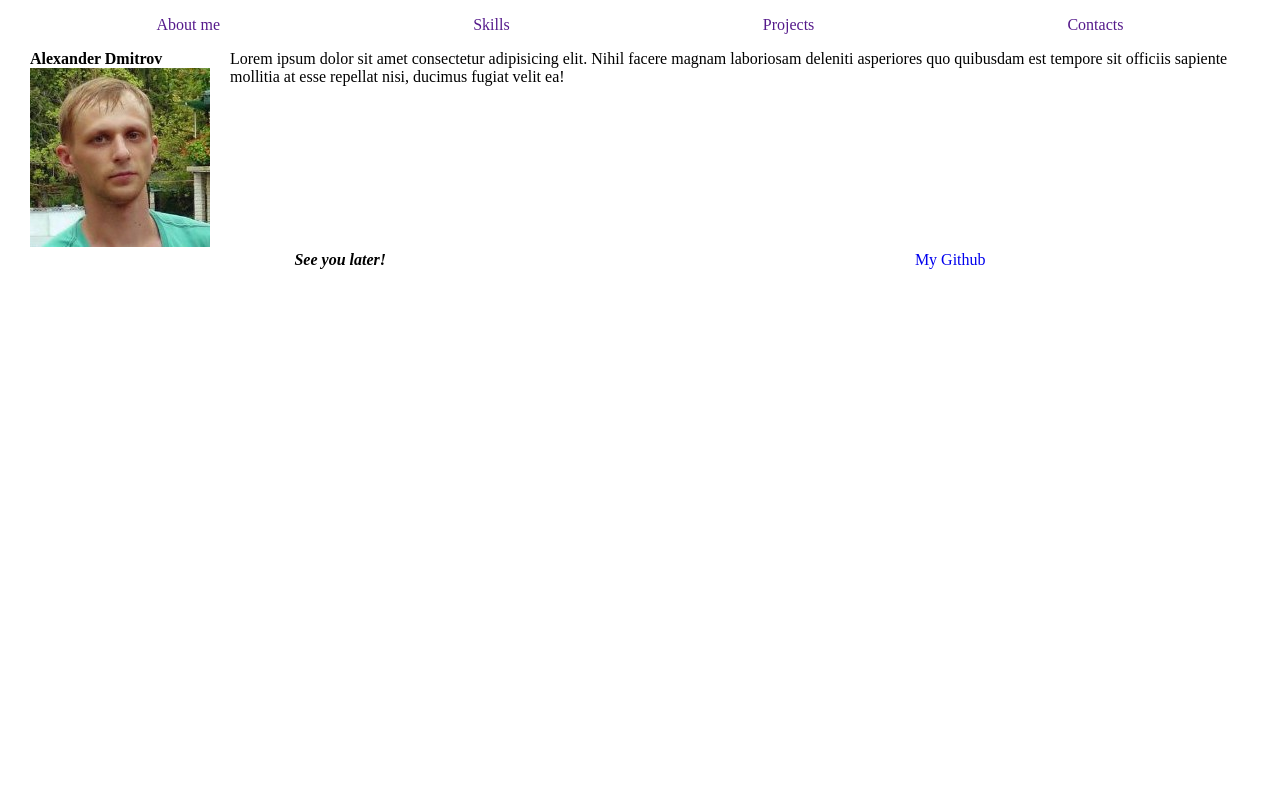
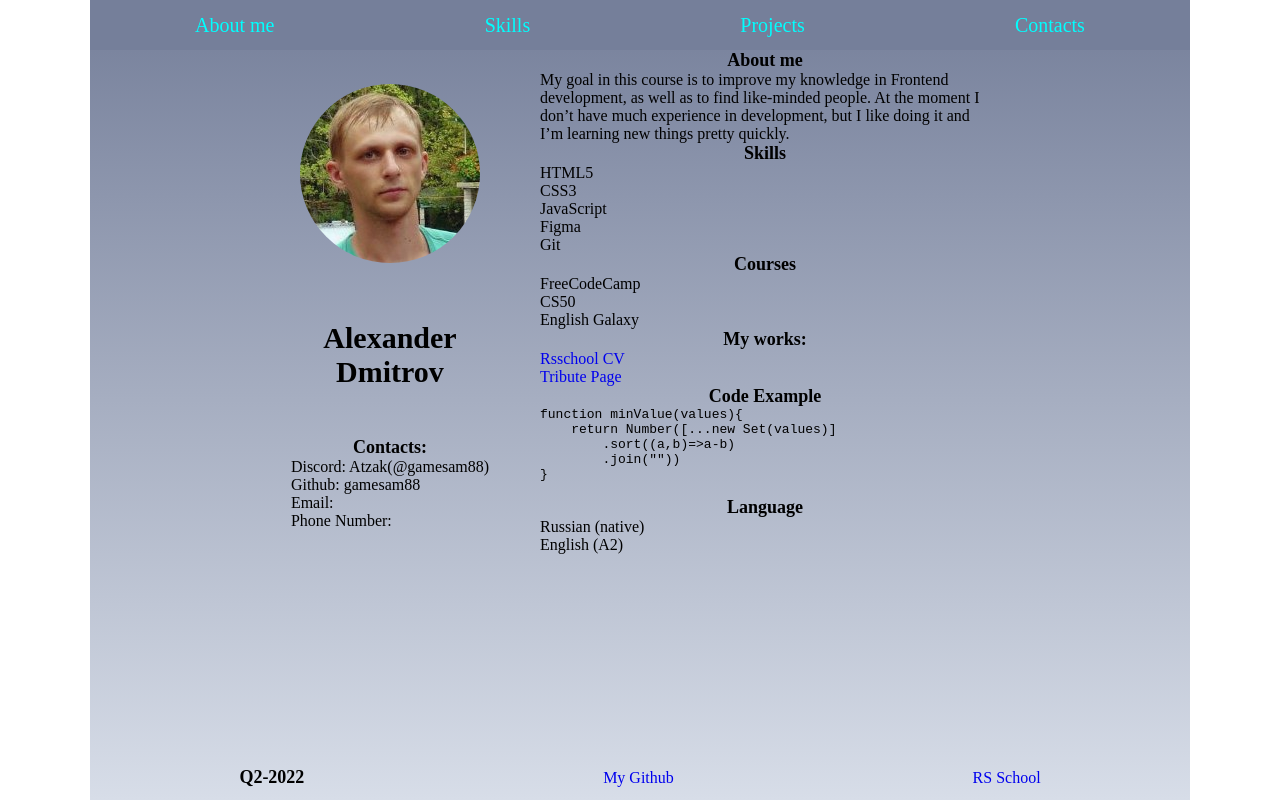
Before and after one commit to gamesam88/rsschool-cv, a plain HTML site: page index.html in a window 1280 px wide. Drawn offline with Linux system fonts and the light colour scheme.

Commit message:
feat: add main sections

```diff
--- a/index.html
+++ b/index.html
@@ -12,7 +12,7 @@
 <body>
 
     <div class="wrapper">
-        <header>
+        <header class="header">
             <div class="container">
                 <nav class="nav">
                     <ul class="nav-list">
@@ -26,27 +26,86 @@
         </header>
         <main class="main">
             <div class="main-container">
-                <div class="left-section">
-                    <h1>Alexander Dmitrov</h1>
+                <div class="left-side">
                     <div class="main-img">
                         <img src="./assets/photo.jpg" alt="my photo">
                     </div>
+                    <h1>Alexander<br>Dmitrov</h1>
+                    <section>
+                        <div class="contacts">
+                            <p>Contacts:</p>
+                            <ul>
+                                <li>Discord: Atzak(@gamesam88)</li>
+                                <li>Github: gamesam88</li>
+                                <li>Email:</li>
+                                <li>Phone Number:</li>
+                            </ul>
+                        </div>
+                    </section>
                 </div>
-                <div class="rigth-section">
-                    <div class="main-aboutme">
-                        Lorem ipsum dolor sit amet consectetur adipisicing elit. Nihil facere magnam laboriosam deleniti
-                        asperiores quo quibusdam est tempore sit officiis sapiente mollitia at esse repellat nisi,
-                        ducimus
-                        fugiat velit ea!
-                    </div>
+                <div class="rigth-side">
+                    <section>
+                        <p>About me</p>
+                        <div class="main-about">
+                            My goal in this course is to improve my knowledge in Frontend development,
+                            as well as to find like-minded people. At the moment I don’t have much experience
+                            in development, but I like doing it and I’m learning new things pretty quickly.
+                        </div>
+                    </section>
+                    <section>
+                        <p>Skills</p>
+                        <div class="skill-list">
+                            <ul>
+                                <li>HTML5</li>
+                                <li>CSS3</li>
+                                <li>JavaScript</li>
+                                <li>Figma</li>
+                                <li>Git</li>
+                            </ul>
+                        </div>
+                    </section>
+                    <section>
+                        <p>Courses</p>
+                        <ul>
+                            <li>FreeCodeCamp</li>
+                            <li>CS50</li>
+                            <li>English Galaxy</li>
+                    </section>
+                    <section>
+                        <p>My works:</p>
+                        <ul>
+                            <li><a href="https://gamesam88.github.io/rsschool-cv/cv" target="_blanck">Rsschool CV</a>
+                            </li>
+                            <li><a href="https://gamesam88.github.io/Tribute-Page/Camp/" target="_blanck">Tribute
+                                    Page</a></li>
+                        </ul>
+                    </section>
+                    <section>
+                        <p>Code Example</p>
+                        <div class="code">
+                            <pre>function minValue(values){
+    return Number([...new Set(values)]
+        .sort((a,b)=>a-b)
+        .join(""))
+}
+                            </pre>
+                        </div>
+                    </section>
+                    <section>
+                        <p>Language</p>
+                        <ul>
+                            <li>Russian (native)</li>
+                            <li>English (A2)</li>
+                        </ul>
+                    </section>
                 </div>
             </div>
         </main>
         <footer class="footer">
-            <p>
-                <b><em>See you later!</em></b>
-            </p>
+            <p>Q2-2022</p>
             <a href="https://github.com/gamesam88">My Github</a>
+            <a href="https://rs.school/index.html">RS School</a>
+
         </footer>
     </div>
 </body>
--- a/style.css
+++ b/style.css
@@ -5,43 +5,134 @@
     font-size: inherit;
     text-decoration: none;
 }
+html{
+    scroll-behavior: smooth;
+}
+body{
+    max-width: 1100px;
+    margin: 0 auto;
+}
 .wrapper {
-    margin: 0 30px;
+    height: 100vh;
+    display: flex;
+    flex-direction: column;
+    justify-content: space-between;
+    background: #757F9A;  /* fallback for old browsers */
+    background: -webkit-linear-gradient(to top, #D7DDE8, #757F9A);  /* Chrome 10-25, Safari 5.1-6 */
+    background: linear-gradient(to top, #D7DDE8, #757F9A); /* W3C, IE 10+/ Edge, Firefox 16+, Chrome 26+, Opera 12+, Safari 7+ */
 }
+
+/* Common */
+
+pre{
+    display: block;
+}
+
+section{
+    display: flex;
+    flex-direction: column;
+}
+section p {
+    text-align: center;
+}
+
+p{
+    font-size: 18px;
+    font-weight: 700;
+}
+nav a{
+    color: aqua;
+}
+
+/* Header */
+
+.header{
+    background-color: #757F9A;
+}
+
 .container {
+}
 
+.nav {
 }
-.nav {
-    height: 50px;
-}
+
 .nav-list {
     display: flex;
     flex-direction: row;
     justify-content: space-around;
     align-items: center;
+    height: 50px;
+}
+
+.nav-item {
+    font-size: 20px;
+}
+
+/* Main */
+
+.main {
+    display: flex;
+    flex-direction: column;
+    justify-content: start;
+    height: 100%;
+    align-items: center;
+}
+
+.main-container {
+    display: flex;
+    max-width: 800px;
+}
+
+.left-side {
+    width: 25%;
+    margin: 0;
+    min-width: 300px;
+    display: flex;
+    flex-direction: column;
+    justify-content: space-around;
+}
+
+h1{
+    text-align: center;
+    font-size: 30px;
+}
+
+.main-img {
+    display: flex;
+    justify-content: center;
+    align-items: center;
+    margin: 10px 0;
+}
+
+img{
+    border-radius: 70%;
+}
+
+.contacts{
+    display: flex;
+    flex-direction: column;
+    align-items: center;
     height: 100%;
 }
-.nav-item {
+
+.rigth-side {
+    display: flex;
+    flex-direction: column;
+    margin-right: 50px;
 }
-.main {
+
+.rigth-side section{
+
 }
-.main-container {
-    display: flex;
-    flex-direction: row;
-}
-.left-section {
-    flex-direction: column;
-}
-.main-img {
-}
-.rigth-section {
-    flex-direction: column;
-    margin: 0 20px
-}
+
 .main-about {
 }
+
+/* Footer */
+
 .footer {
     display: flex;
     justify-content: space-around;
+    align-items: center;
     height: 50px;
 }
```
Also changed, not shown: 1 other file.
